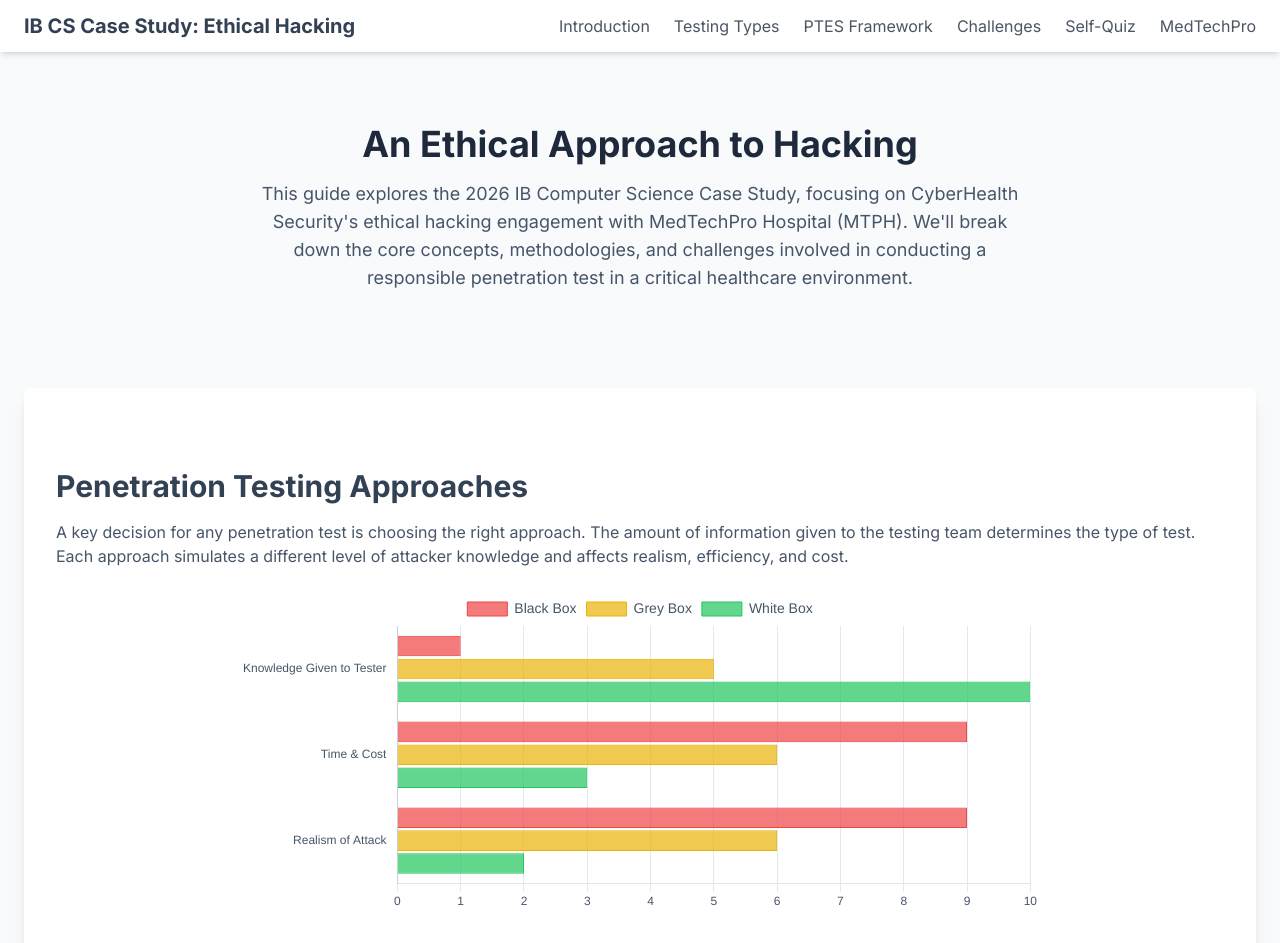
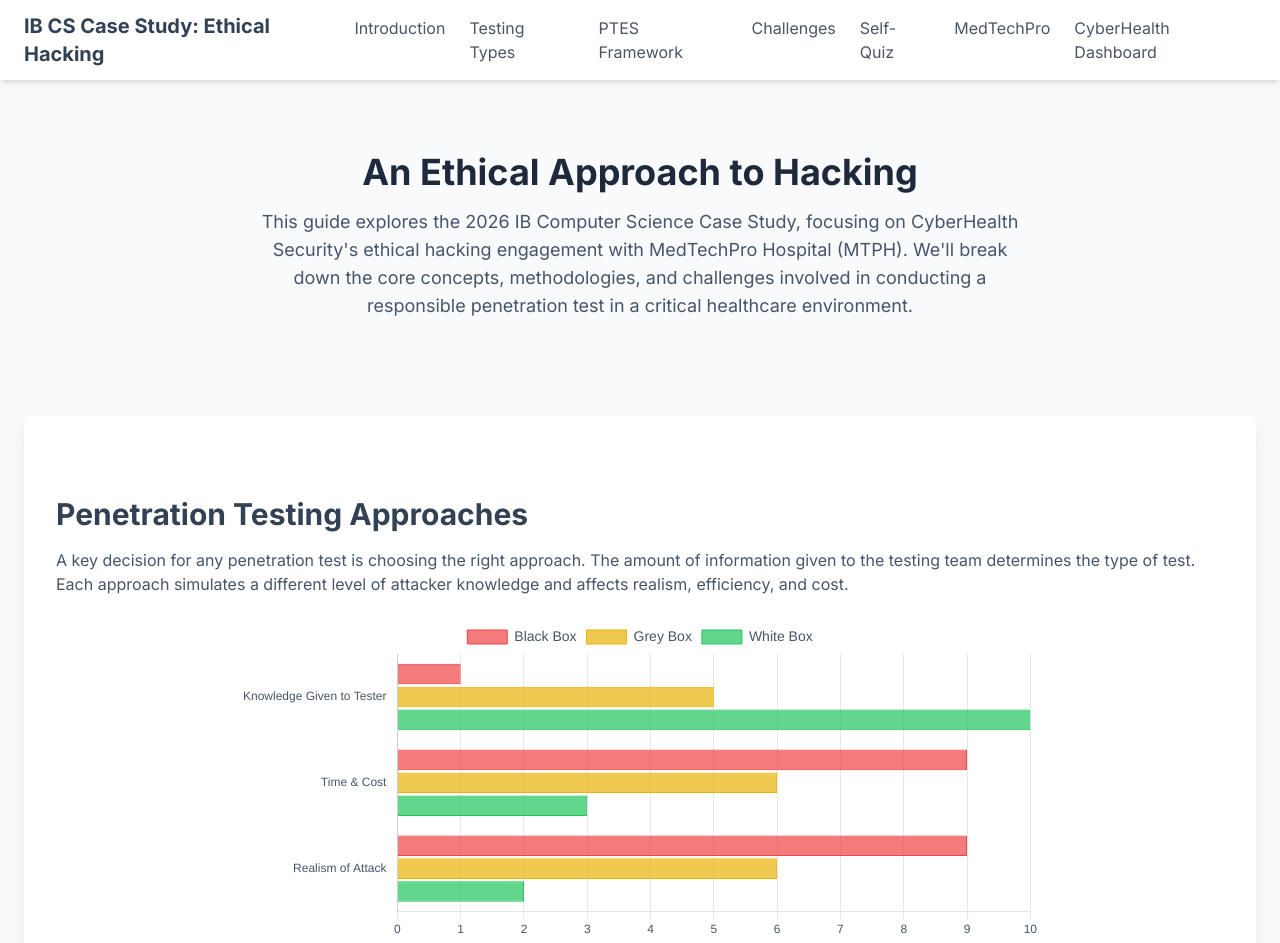
Before and after one commit to MrZisidis/ib-cs-mini-websites, a plain HTML site: page IB_CS_CaseStudy_2026_StudyGuide.html in a window 1280 px wide. Shown: the top 943 px of the page. Drawn offline with nearby package versions, Linux system fonts and the light colour scheme.

Commit message:
Refactor HTML structure and improve navigation

```diff
--- a/IB_CS_CaseStudy_2026_StudyGuide.html
+++ b/IB_CS_CaseStudy_2026_StudyGuide.html
@@ -45,6 +45,7 @@
     <a href="#challenges" class="text-gray-600 hover:text-sky-500">Challenges</a>
     <a href="#quiz" class="text-gray-600 hover:text-sky-500">Self-Quiz</a>
     <a href="medtechpro.html" class="text-gray-600 hover:text-sky-500">MedTechPro</a>
+    <a href="MTPH-cyberhealth-dashboard.html" class="text-gray-600 hover:text-sky-500">CyberHealth Dashboard</a>
 </div>
         </nav>
     </header>
```
Lines whose indentation alone changed are shown as unchanged.
